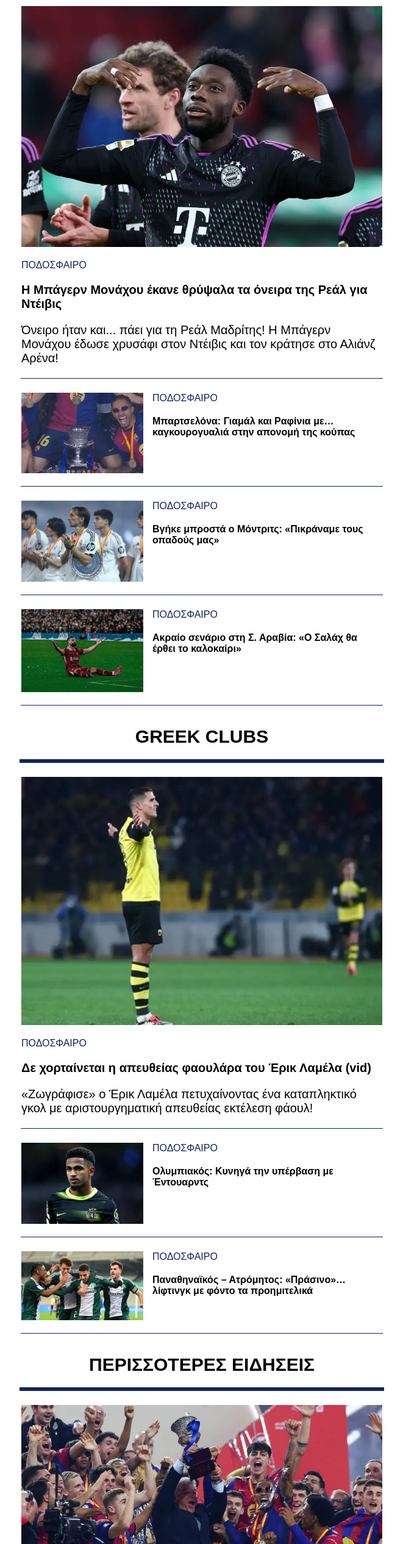
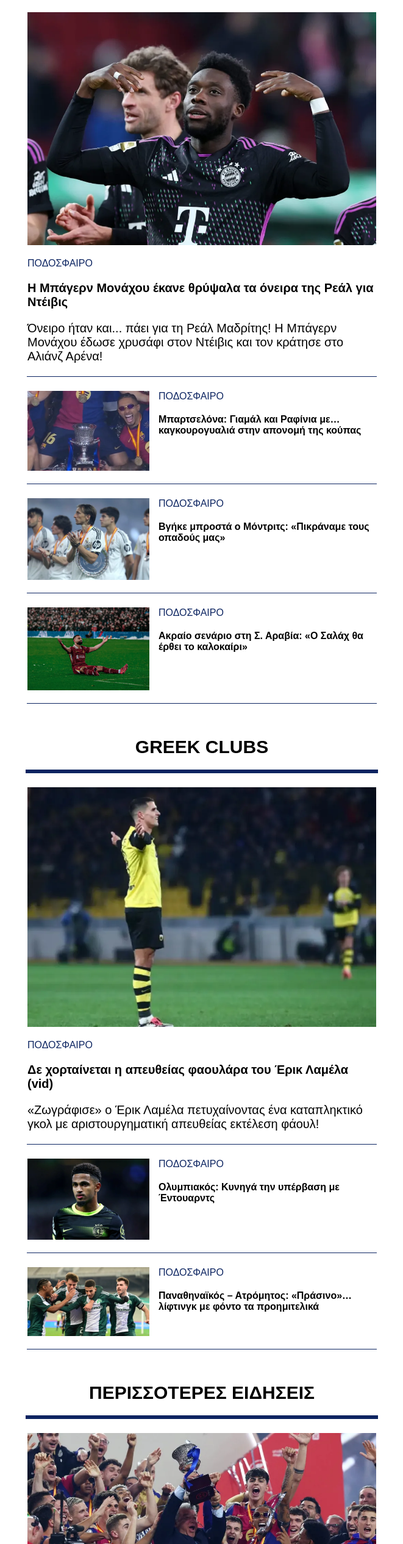
Before and after one commit to Ntinos47/Sportsking.gr-Table, a plain HTML site: page index.html in a window 1280 px wide. Shown: the part 254-2786 px from the top of the page at 61% size, without its empty margins (309-970 px from the left). Drawn offline with Linux system fonts and the light colour scheme.

Commit message:
Add Padding

```diff
--- a/index.html
+++ b/index.html
@@ -23,7 +23,7 @@
     </div>
 
     <table class="parent-table" style="width: 100%; max-width:600px; overflow:hidden; border-collapse:collapse;">
-        <tr class="table-wrap">
+        <tr class="table-wrap" style="display:block; padding: 10px;">
             <td>
                 <table>
                     <div class="wrap-h3" style="margin-top:20px;">
@@ -81,7 +81,7 @@
                 </table>
             </td>
         </tr>
-        <tr class="table-wrap">
+        <tr class="table-wrap" style="display:block; padding: 10px;">
             <td>
                 <table>
                     <div class="wrap-h3" style="margin-top:20px;">
@@ -124,7 +124,7 @@
                 </table>
             </td>
         </tr>
-        <tr class="table-wrap">
+        <tr class="table-wrap" style="display:block; padding: 10px;">
             <td>
                 <table>
                     <div class="wrap-h3" style="margin-top:20px;">
```
